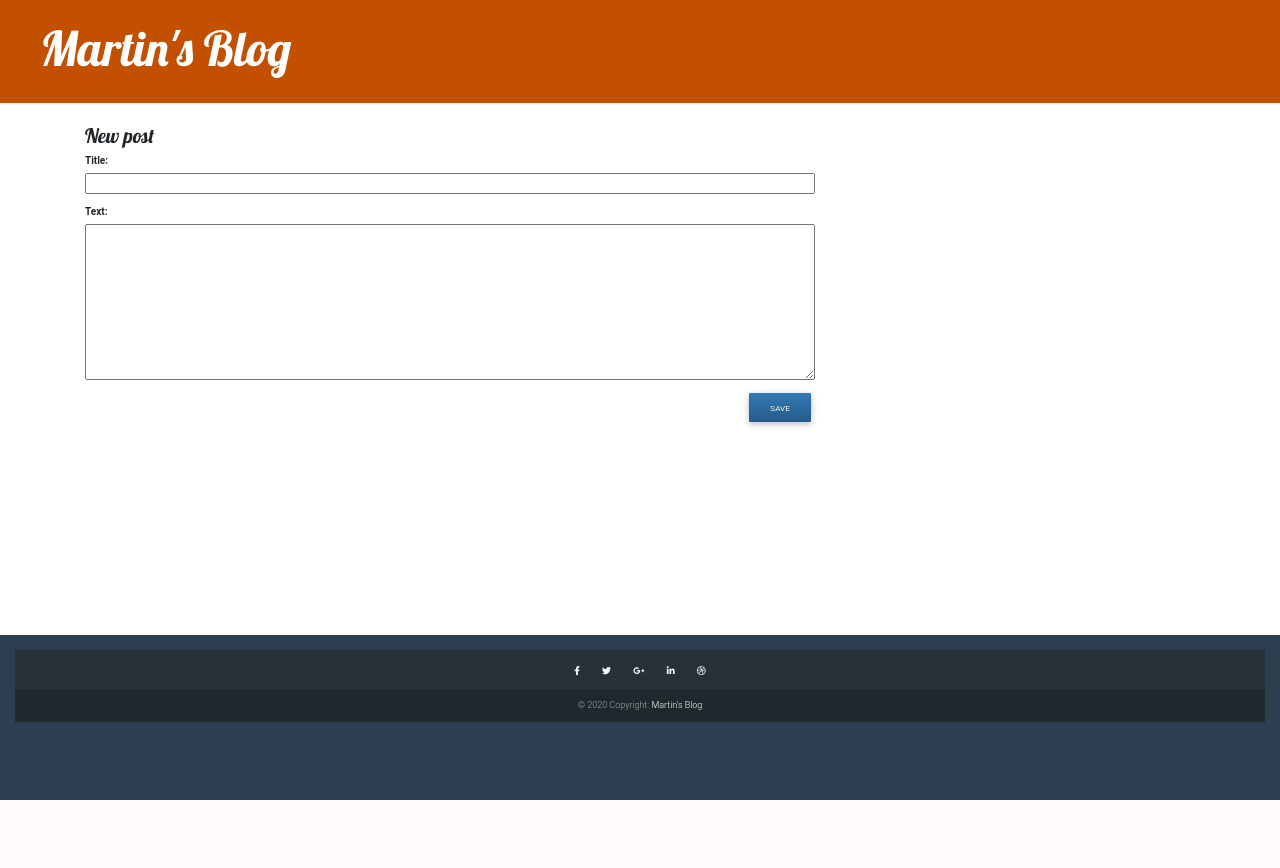
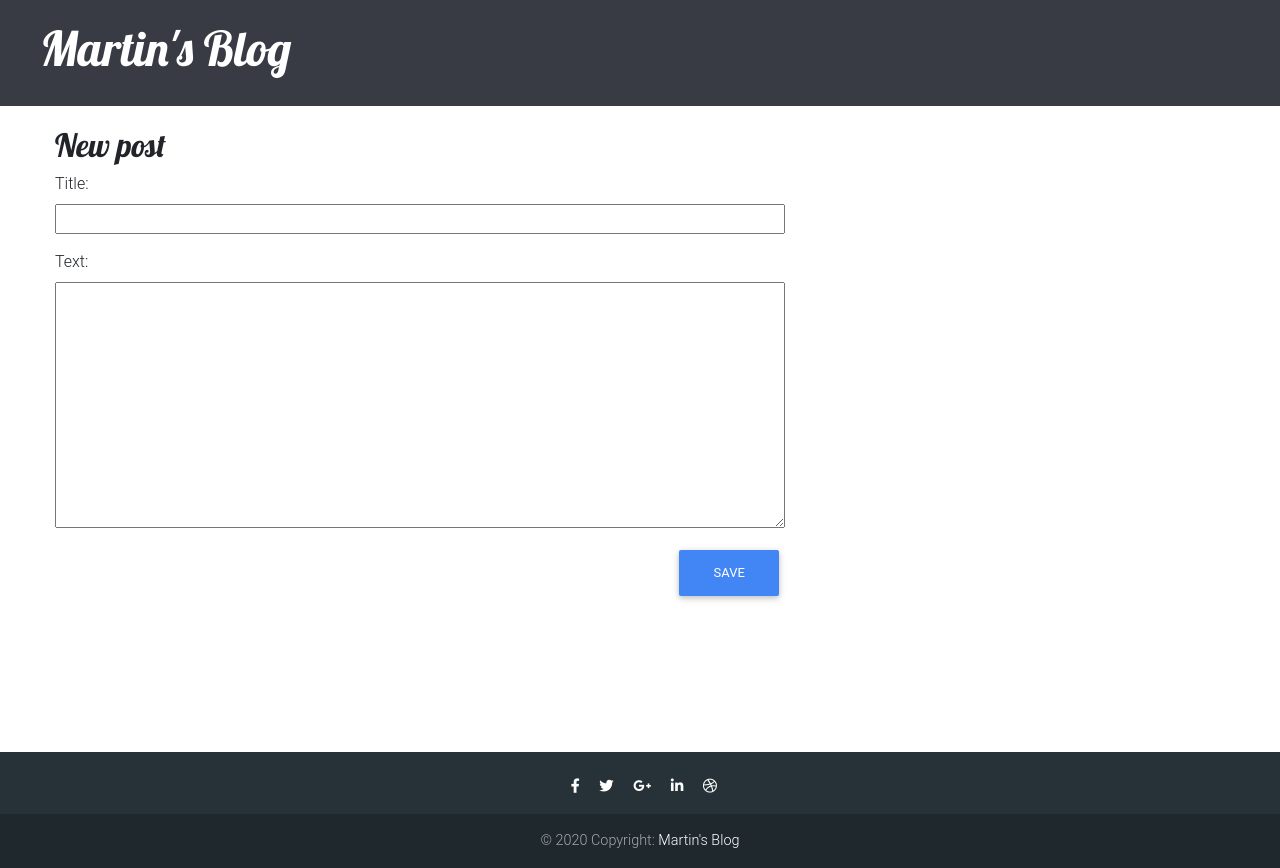
Before and after one commit to celestialmk/My-first-app, a Django app: page /post/new/ in a window 1280 px wide. Before the commit the page ends 800 px from the top, so only its background shows below. Run offline with Django 3.2, Linux system fonts and the light colour scheme; some libraries are stand-ins or nearby versions.

Commit message:
changed bootstrap version

```diff
--- a/blog/static/css/blog.css
+++ b/blog/static/css/blog.css
@@ -4,9 +4,12 @@ html {
 }
 
 .page-header {
-    background-color: #c25000;
+    background-color: #383b43;
     margin-top: 0;
     padding: 20px 20px 20px 40px;
+    max-width: 100%;
+    margin-bottom: 20px;
+
 
 }
 
@@ -46,6 +49,7 @@ h1, h2, h3, h4 {
 
 .post {
     margin-bottom: 70px;
+    margin-top: 20px;
 }
 
 .post h2 a, .post h2 a:visited {
@@ -70,36 +74,3 @@ h1, h2, h3, h4 {
         font-size: 30px;
         }
 }
-
-/* footer */
-.footer {
-    position: absolute;
-    bottom: 0;
-    left: 0;
-    right: 0;
-    height: 165px;
-    padding: 15px;
-    background-color: #2c3e50;
-    color: white;
-}
-
-.footer p {
-    text-align: justify;
-}
-
-
-
-
-
-.s-m a {
-    display: inline-flex;
-    width: 35px;
-    height: 35px;
-    background: sienna;
-    color: white;
-    margin: 0 6px;
-    border-radius: 50%;
-    justify-content: center;
-    align-items: center;
-    font-size: 26px;
-}
--- a/blog/templates/blog/base.html
+++ b/blog/templates/blog/base.html
@@ -3,15 +3,14 @@
     <head>
         <title>Celestial Blog</title>
         <meta name="viewport" content="width=device-width, initial-scale=1.0">
-        <link rel="stylesheet" href="//maxcdn.bootstrapcdn.com/bootstrap/3.2.0/css/bootstrap.min.css">
-        <link rel="stylesheet" href="//maxcdn.bootstrapcdn.com/bootstrap/3.2.0/css/bootstrap-theme.min.css">
+        <!-- Bootstrap core CSS -->
+        <link href="https://cdnjs.cloudflare.com/ajax/libs/twitter-bootstrap/4.3.1/css/bootstrap.min.css" rel="stylesheet">
+        <!-- Material Design Bootstrap -->
+	    <link href="https://cdnjs.cloudflare.com/ajax/libs/mdbootstrap/4.10.1/css/mdb.min.css" rel="stylesheet">
+
         <link rel="stylesheet" href="{% static 'css/blog.css' %}">
         <link href="//fonts.googleapis.com/css?family=Lobster&subset=latin,latin-ext" rel="stylesheet" type="text/css">
         <link rel="stylesheet" href="https://use.fontawesome.com/releases/v5.8.2/css/all.css">
-<!-- Bootstrap core CSS -->
-	    <link href="https://cdnjs.cloudflare.com/ajax/libs/twitter-bootstrap/4.3.1/css/bootstrap.min.css" rel="stylesheet">
-<!-- Material Design Bootstrap -->
-	    <link href="https://cdnjs.cloudflare.com/ajax/libs/mdbootstrap/4.10.1/css/mdb.min.css" rel="stylesheet">
 
 
     </head>
@@ -30,9 +29,10 @@
                 </div>
             </div>
         </div>
-        <div class="footer">
-            {% include 'blog/footer.html' %}
-        </div>
+
+
+    {% include 'blog/footer.html' %}
+
 
 
         <script type="text/javascript" src="https://cdnjs.cloudflare.com/ajax/libs/jquery/3.4.1/jquery.min.js"></script>
```
